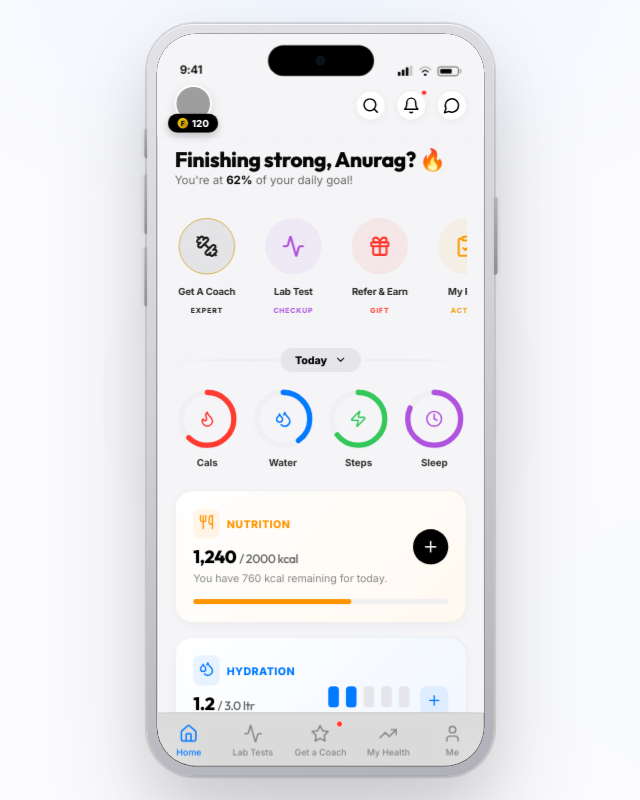
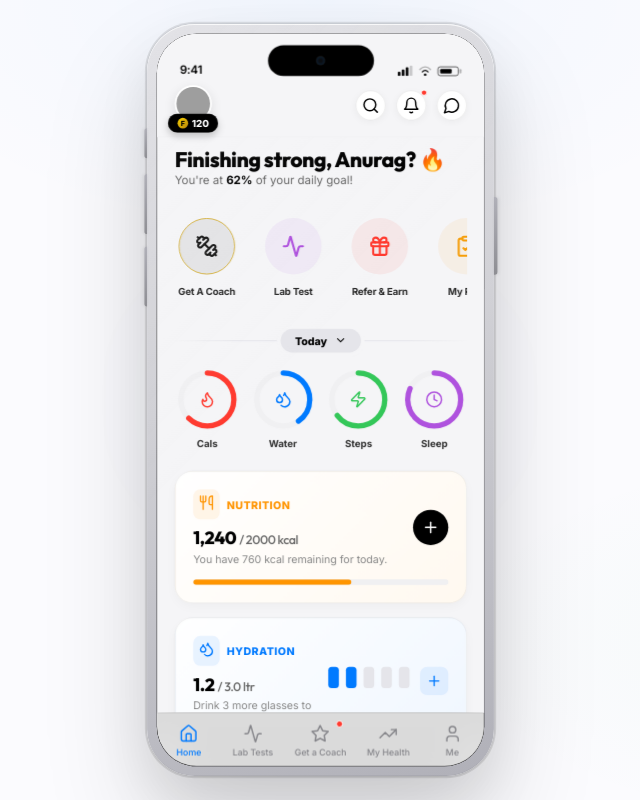
Before and after one commit to Anurag242/Fittr, a React (Vite) app: page / in a window 1280 px wide. Shown: the whole page, without its empty margins (320-960 px from the left). Built offline with nearby package versions, Linux system fonts and the light colour scheme; grey boxes are pictures that could not be loaded.

Commit message:
style: remove sub-labels for ultra-minimalist service hub

```diff
--- a/src/App.jsx
+++ b/src/App.jsx
@@ -183,16 +183,8 @@ const PremiumActionBubbles = () => {
                   fontWeight: '700',
                   color: '#2D2D2D',
                   letterSpacing: '-0.2px',
-                  whiteSpace: 'nowrap',
-                  marginBottom: '2px'
+                  whiteSpace: 'nowrap'
                 }}>{item.label}</p>
-                <span style={{
-                  fontSize: '8px',
-                  fontWeight: '800',
-                  color: item.color,
-                  letterSpacing: '0.8px',
-                  opacity: 0.9
-                }}>{item.sub}</span>
               </div>
             </motion.div>
           );
```
